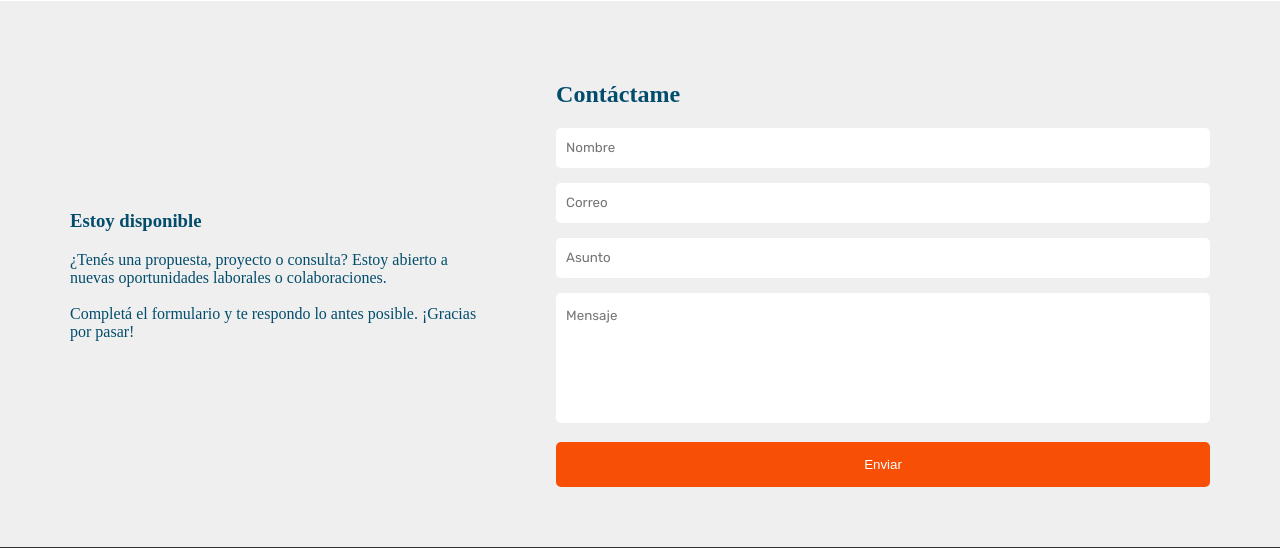
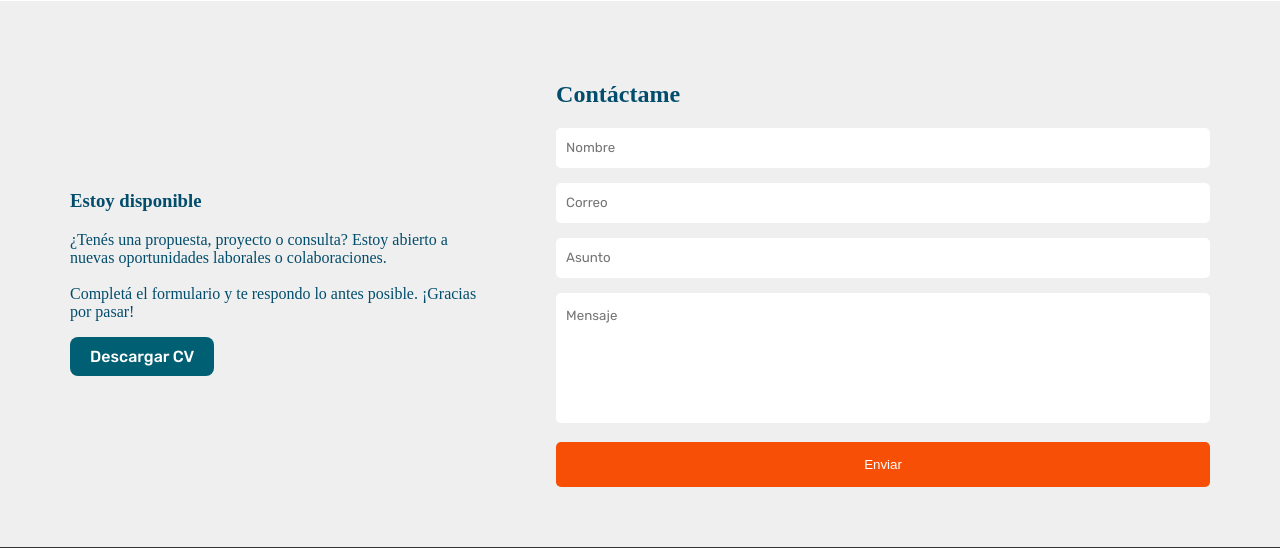
Before and after one commit to JoacoM2003/portfolio, a Django app: page / in a window 1280 px wide. Shown: the part 1720-2268 px from the top of the page. Run offline with Django 5.2, Linux system fonts and the light colour scheme.

Commit message:
descargar pdf

```diff
--- a/portada/static/styles.css
+++ b/portada/static/styles.css
@@ -189,3 +189,18 @@ footer{
 .white-bg{
     background-color: #fff;
 }
+
+.boton-pdf {
+  display: inline-block;
+  padding: 10px 20px;
+  background-color: #005f73; /* Azul oscuro elegante */
+  color: white;
+  text-decoration: none;
+  border-radius: 8px;
+  font-weight: 500;
+  transition: background-color 0.3s ease;
+}
+
+.boton-pdf:hover {
+  background-color: #0a9396; /* Un poco más claro al pasar el mouse */
+}
--- a/portada/templates/index.html
+++ b/portada/templates/index.html
@@ -1,6 +1,6 @@
 {% extends 'base.html' %}
 {% load static %}
-{% block title %}Bienvenido{% endblock %}
+{% block title %}Joaquin Muñoz{% endblock %}
 
 {% block content %}
 <div class="hero" style="background-color: #efefef;">
@@ -17,8 +17,8 @@
     </div>
 </div>
 {% include 'section-form.html' %}
-{% include 'section-first.html' %}
-{% include 'section-second.html' %}
-{% include 'section-third.html' %}
+{% include 'section-habilidades.html' %}
+{% include 'section-proyects.html' %}
+{% include 'section-contact.html' %}
 
 {% endblock %}
--- a/portada/templates/section-third.html
+++ b/portada/templates/section-contact.html
@@ -1,3 +1,20 @@
+{% load static %}
+<style>
+.boton-pdf {
+  display: inline-block;
+  padding: 10px 20px;
+  background-color: #005f73; /* Azul oscuro elegante */
+  color: white;
+  text-decoration: none;
+  border-radius: 8px;
+  font-weight: 500;
+  transition: background-color 0.3s ease;
+}
+
+.boton-pdf:hover {
+  background-color: #0a9396; /* Un poco más claro al pasar el mouse */
+}
+</style>
 <div class="center padded ">
     <div class="content">
         <div class="row vert-pad">
@@ -8,6 +25,10 @@
                 <br><br>
                 Completá el formulario y te respondo lo antes posible. ¡Gracias por pasar!
                 </p>
+            <a href="{% static 'CV Joaquin Munoz.pdf' %}" download class="boton-pdf">
+                Descargar CV
+            </a>
+
             </div>
             <div id="contact" class="right padded">
                 <form class="contact-form" action="{% url 'mail' %}" method="post">
```
Also changed, not shown: portada/templates/section-habilidades.html (renamed from portada/templates/section-first.html), portada/templates/section-proyects.html (renamed from portada/templates/section-second.html), 1 other file.
